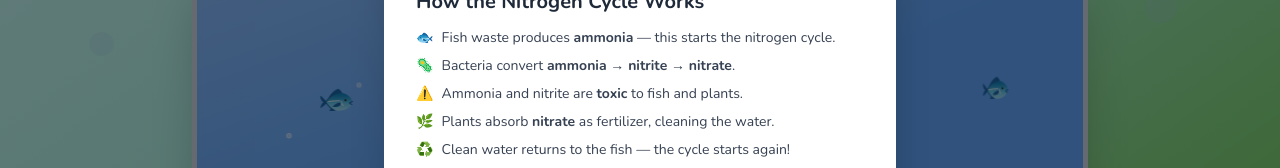
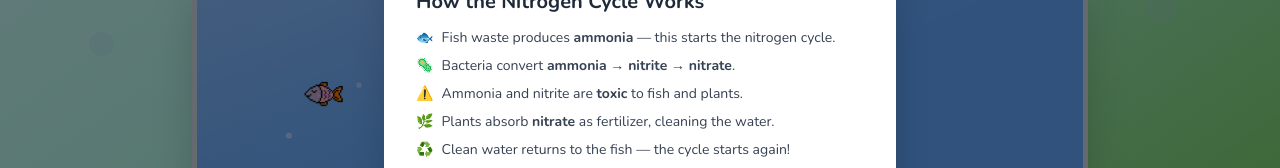
Before and after one commit to AshiJ7/FishFarmFrenzy, a Next.js app: page /mini-game-2 in a window 1280 px wide. Shown: the part 327-495 px from the top of the page. Built offline with nearby package versions, Linux system fonts and the light colour scheme.

Commit message:
added fish animations and fixed some of the styling

```diff
--- a/app/mini-game-2/page.tsx
+++ b/app/mini-game-2/page.tsx
@@ -16,7 +16,6 @@
 // - "sandbox mode" freely adjust num of fish, plants, etc and see real time effects with no right or wrong answers
 // - "quiz mode" similar idea to game 3, bunch of scenarios with mcq and have to identify whats wrong/how to fix. points based on speed and accuracy
 // - "challenge mode" where you have to keep the system balanced for a certain amount of time while random events happen (fish getting sick, or a plant dying) and you have to react to them
-
 
 "use client";
 
@@ -93,6 +92,7 @@ export default function MiniGame2() {
   const [showInfo, setShowInfo] = useState<boolean>(true);
   const [selectedAnswer, setSelectedAnswer] = useState<number | null>(null);
 
+  //define the scenarios
   const scenarios = {
     balanced: {
       fish: 6,
@@ -197,16 +197,6 @@ export default function MiniGame2() {
       {bubbleBackground}
 
       <style>{`
-        /* Fish bob up/down slightly as they swim (left/right handled via JS-injected per-fish keyframes) */
-        @keyframes fishBob {
-          0%, 100% { margin-top: 0px; }
-          50%       { margin-top: -6px; }
-        }
-        @keyframes fishBobSlow {
-          0%, 100% { margin-top: 0px; }
-          50%       { margin-top: -3px; }
-        }
-
         /* Plant sway */
         @keyframes sway {
           0%, 100% { transform-origin: bottom center; transform: rotate(-4deg); }
@@ -357,31 +347,27 @@ export default function MiniGame2() {
               />
             ))}
 
-            {/* Per-fish swim keyframes injected into a style tag */}
+            {/* Per-fish swim keyframes */}
             <style>{
               Array.from({ length: data.fish }).map((_, i) => {
                 const lane = FISH_LANES[i % FISH_LANES.length];
-                const dur = isUnhealthy ? lane.duration * 2.5 : lane.duration;
+                const dur = isUnhealthy ? lane.duration * 3 : lane.duration;
                 if (lane.startDir === 1) {
-                  // starts at left (0%), swims right to ~88%, flips, swims back
                   return `
                     @keyframes fish-swim-${i} {
                       0%   { left: 2%;  transform: scaleX(1); }
-                      48%  { left: 88%; transform: scaleX(1); }
-                      50%  { left: 88%; transform: scaleX(-1); }
-                      98%  { left: 2%;  transform: scaleX(-1); }
-                      100% { left: 2%;  transform: scaleX(1); }
+                      49%  { left: 85%; transform: scaleX(1); }
+                      51%  { left: 85%; transform: scaleX(-1); }
+                      100% { left: 2%;  transform: scaleX(-1); }
                     }
                   `;
                 } else {
-                  // starts at right (88%), swims left to ~2%, flips, swims back
                   return `
                     @keyframes fish-swim-${i} {
-                      0%   { left: 88%; transform: scaleX(-1); }
-                      48%  { left: 2%;  transform: scaleX(-1); }
-                      50%  { left: 2%;  transform: scaleX(1); }
-                      98%  { left: 88%; transform: scaleX(1); }
-                      100% { left: 88%; transform: scaleX(-1); }
+                      0%   { left: 85%; transform: scaleX(-1); }
+                      49%  { left: 2%;  transform: scaleX(-1); }
+                      51%  { left: 2%;  transform: scaleX(1); }
+                      100% { left: 85%; transform: scaleX(1); }
                     }
                   `;
                 }
@@ -391,23 +377,31 @@ export default function MiniGame2() {
             {/* Fish */}
             {Array.from({ length: data.fish }).map((_, i) => {
               const lane = FISH_LANES[i % FISH_LANES.length];
-              const dur = isUnhealthy ? lane.duration * 2.5 : lane.duration;
+              const dur = isUnhealthy ? lane.duration * 3 : lane.duration;
+              // Use a negative delay to pre-offset each fish into the middle of its cycle,
+              // spreading them across the tank instead of all starting at the same edge.
+              const offset = -(dur * (i / data.fish));
               return (
-                <span
+                <div
                   key={i}
-                  className="absolute text-3xl select-none"
+                  className="absolute"
                   style={{
                     top: `${lane.laneY}%`,
+                    width: "48px",
+                    height: "48px",
                     filter: isUnhealthy ? "saturate(0.4) brightness(0.8)" : "none",
                     transition: "filter 0.6s",
                     zIndex: 3,
-                    display: "inline-block",
-                    animation: `fish-swim-${i} ${dur}s linear infinite, ${isUnhealthy ? "fishBobSlow" : "fishBob"} ${dur / 4}s ease-in-out infinite`,
-                    animationDelay: `${lane.delay}s`,
+                    animation: `fish-swim-${i} ${dur}s linear infinite`,
+                    animationDelay: `${offset}s`,
                   }}
                 >
-                  {data.fishIcon}
-                </span>
+                  <img
+                    src={isUnhealthy ? "/sad_fish.png" : "/happy_fish.png"}
+                    alt="fish"
+                    style={{ width: "48px", height: "48px", objectFit: "contain", display: "block" }}
+                  />
+                </div>
               );
             })}
 
```
Also changed, not shown: public/happy_fish.png (added), public/sad_fish.png (added).
